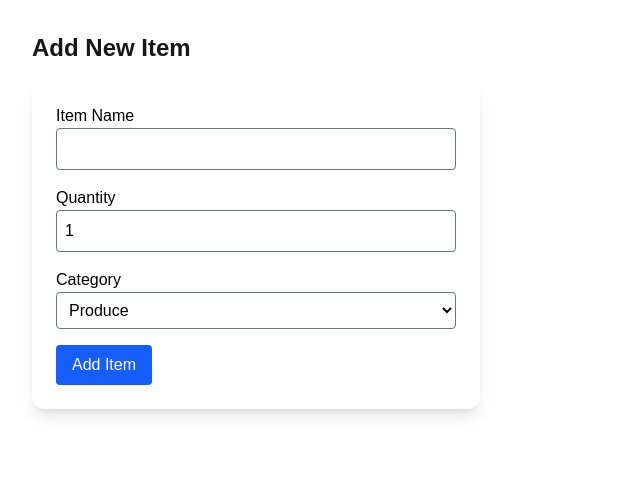
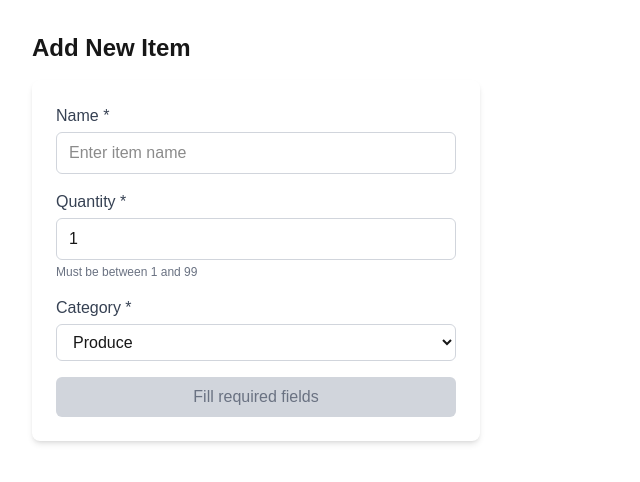
Before and after one commit to karan1832002/cprg306-assignments, a Next.js app: page /week-4 in a window 1280 px wide. Shown: the top 482 px of the page, without its empty margins (0-640 px from the left). Built offline with nearby package versions, Linux system fonts and the light colour scheme.

Commit message:
Update new-item.tsx with advanced validation and UI improvements

```diff
--- a/app/week-4/new-item.tsx
+++ b/app/week-4/new-item.tsx
@@ -1,52 +1,76 @@
 "use client";
 
-import { useState } from "react";
+import React, { useState } from "react";
 
 export default function NewItem() {
-
+  // State variables
   const [name, setName] = useState("");
   const [quantity, setQuantity] = useState(1);
   const [category, setCategory] = useState("produce");
+  const [nameTouched, setNameTouched] = useState(false);
 
-  function handleSubmit(e) {
+  // Handle form submission
+  const handleSubmit = (e: React.FormEvent<HTMLFormElement>) => {
     e.preventDefault();
 
+    // Advanced validation check
+    if (!name || name.length < 2) {
+      alert("Please enter a valid name (at least 2 characters).");
+      return;
+    }
+
+    // Create item object
     const item = {
       name,
       quantity,
       category,
     };
 
+    // Log to console
     console.log(item);
+
+    // Display alert
     alert(`Name: ${name}\nQuantity: ${quantity}\nCategory: ${category}`);
 
+    // Reset form
     setName("");
     setQuantity(1);
     setCategory("produce");
-  }
+    setNameTouched(false);
+  };
+
+  // Check if form is valid
+  const isFormValid = name.trim().length >= 2;
 
   return (
     <form
       onSubmit={handleSubmit}
-      className="bg-white shadow-lg rounded-xl p-6 max-w-md space-y-4"
+      className="bg-white shadow-md rounded-lg p-6 max-w-md space-y-4"
     >
+      {/* Name Field */}
       <div>
-        <label className="block font-medium text-black">Item Name</label>
+        <label className="block text-gray-700 font-medium mb-1">Name *</label>
         <input
           type="text"
           value={name}
           onChange={(e) => setName(e.target.value)}
+          onBlur={() => setNameTouched(true)}
           required
-          className="w-full p-2 rounded
-          border border-gray-500
-          bg-white text-black
-          focus:outline-none
-          focus:border-2 focus:border-blue-400
-          focus:ring-0"/>
+          className={`w-full px-3 py-2 border rounded-md focus:outline-none focus:ring-1 focus:ring-blue-500 ${
+            nameTouched && name.length < 2 ? "border-red-500" : "border-gray-300"
+          }`}
+          placeholder="Enter item name"
+        />
+        {nameTouched && name.length < 2 && (
+          <p className="text-red-500 text-sm mt-1">
+            Name must be at least 2 characters
+          </p>
+        )}
       </div>
 
+      {/* Quantity Field */}
       <div>
-        <label className="block font-medium text-black">Quantity</label>
+        <label className="block text-gray-700 font-medium mb-1">Quantity *</label>
         <input
           type="number"
           min="1"
@@ -54,26 +78,19 @@ export default function NewItem() {
           value={quantity}
           onChange={(e) => setQuantity(Number(e.target.value))}
           required
-          className="w-full border p-2 rounded
-          border border-gray-500
-          bg-white text-black
-          focus:outline-none
-          focus:border-2 focus:border-blue-400
-          focus:ring-0"
+          className="w-full px-3 py-2 border border-gray-300 rounded-md focus:outline-none focus:ring-1 focus:ring-blue-500"
         />
+        <p className="text-gray-500 text-xs mt-1">Must be between 1 and 99</p>
       </div>
 
+      {/* Category Field */}
       <div>
-        <label className="block font-medium text-black">Category</label>
+        <label className="block text-gray-700 font-medium mb-1">Category *</label>
         <select
           value={category}
           onChange={(e) => setCategory(e.target.value)}
-          className="w-full border p-2 rounded
-          border border-gray-500
-          bg-white text-black
-          focus:outline-none
-          focus:border-2 focus:border-blue-400
-          focus:ring-0"
+          required
+          className="w-full px-3 py-2 border border-gray-300 rounded-md focus:outline-none focus:ring-1 focus:ring-blue-500"
         >
           <option value="produce">Produce</option>
           <option value="dairy">Dairy</option>
@@ -89,11 +106,17 @@ export default function NewItem() {
         </select>
       </div>
 
+      {/* Submit Button */}
       <button
         type="submit"
-        className="bg-blue-600 text-white px-4 py-2 rounded hover:bg-blue-700"
+        disabled={!isFormValid}
+        className={`w-full py-2 px-4 rounded-md font-medium transition-colors ${
+          isFormValid
+            ? "bg-blue-600 text-white hover:bg-blue-700"
+            : "bg-gray-300 text-gray-500 cursor-not-allowed"
+        }`}
       >
-        Add Item
+        {isFormValid ? "Add Item" : "Fill required fields"}
       </button>
     </form>
   );
```
